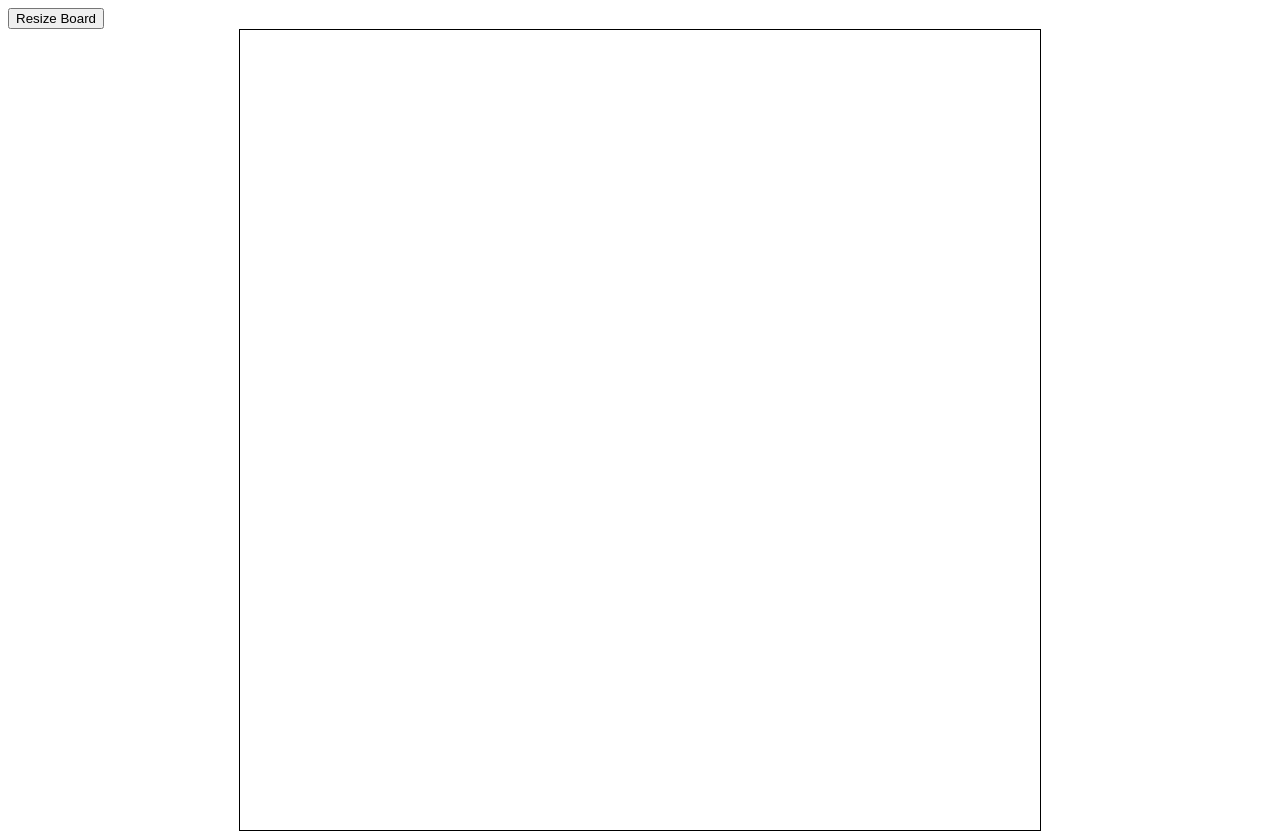
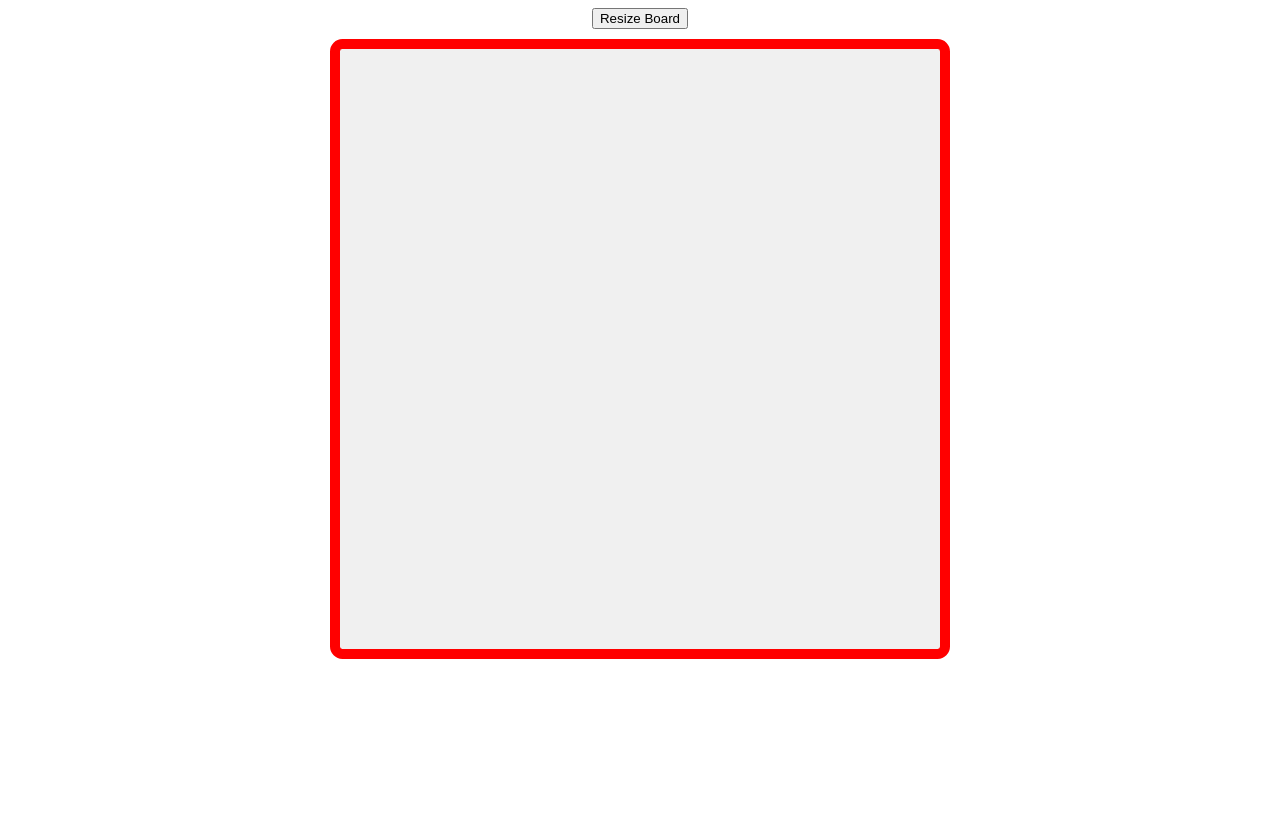
Before and after one commit to evinton1/etch-a-sketch, a plain HTML site: page index.html in a window 1280 px wide. After the commit the page ends 800 px from the top, so only its background shows below. Drawn offline with Linux system fonts and the light colour scheme.

Commit message:
Update style-etch.css

```diff
--- a/style-etch.css
+++ b/style-etch.css
@@ -1,17 +1,17 @@
-:root {
-    --colNum: 10;
-  }
-  .board {
-    border: 1px lightgrey;
-    border-style: ridge;
-  }
+#container {
+  border: 10px solid red;
+  border-radius: 2%;
+  background-color: #F0F0F0;
+  display: grid;
+  margin-left: auto;
+  margin-right: auto;
+  height: 600px;
+  width: 600px;
+}
 
-  #container {
-    border: 1px solid black;
-    display: grid;
-    margin-left: auto;
-    margin-right: auto;
-    grid-template-columns: repeat(var(--colNum), 1fr);
-    height: 800px;
-    width: 800px;
-  }
+#reset{
+  display: grid;
+  margin-left: auto;
+  margin-right: auto;
+  margin-bottom: 10px;
+}
```
